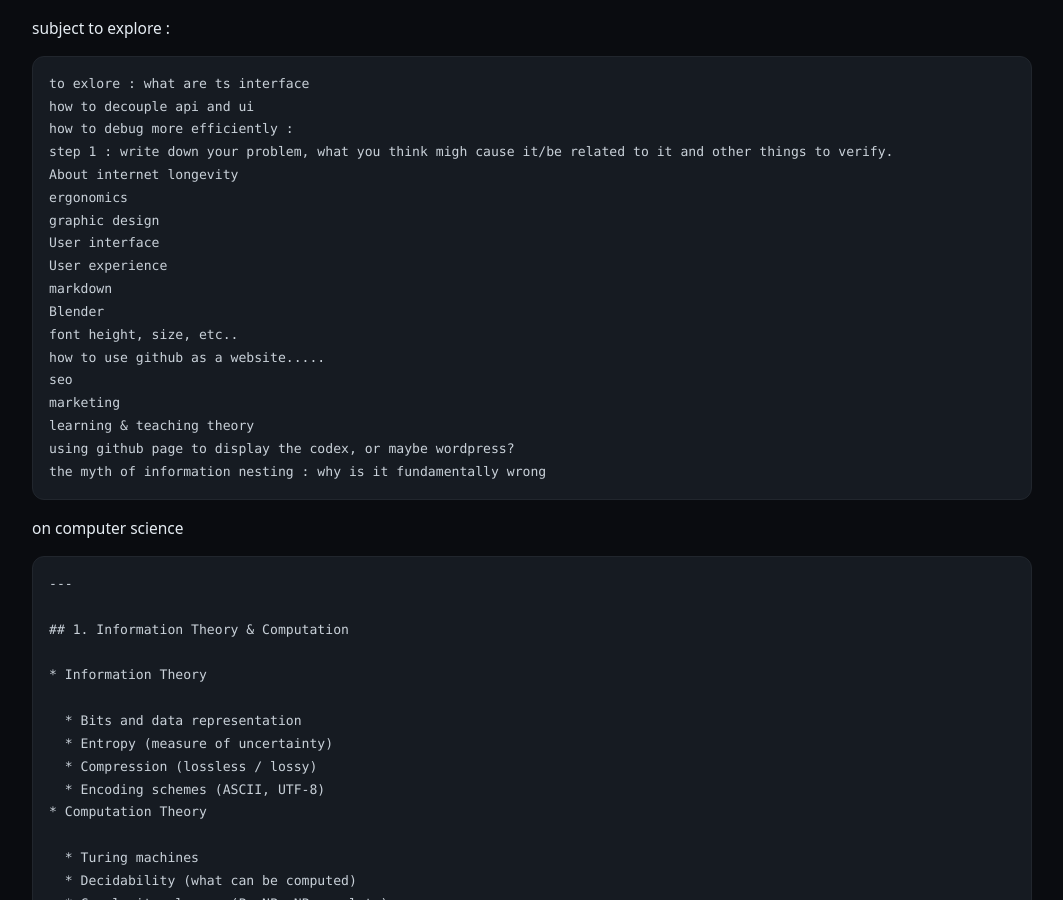
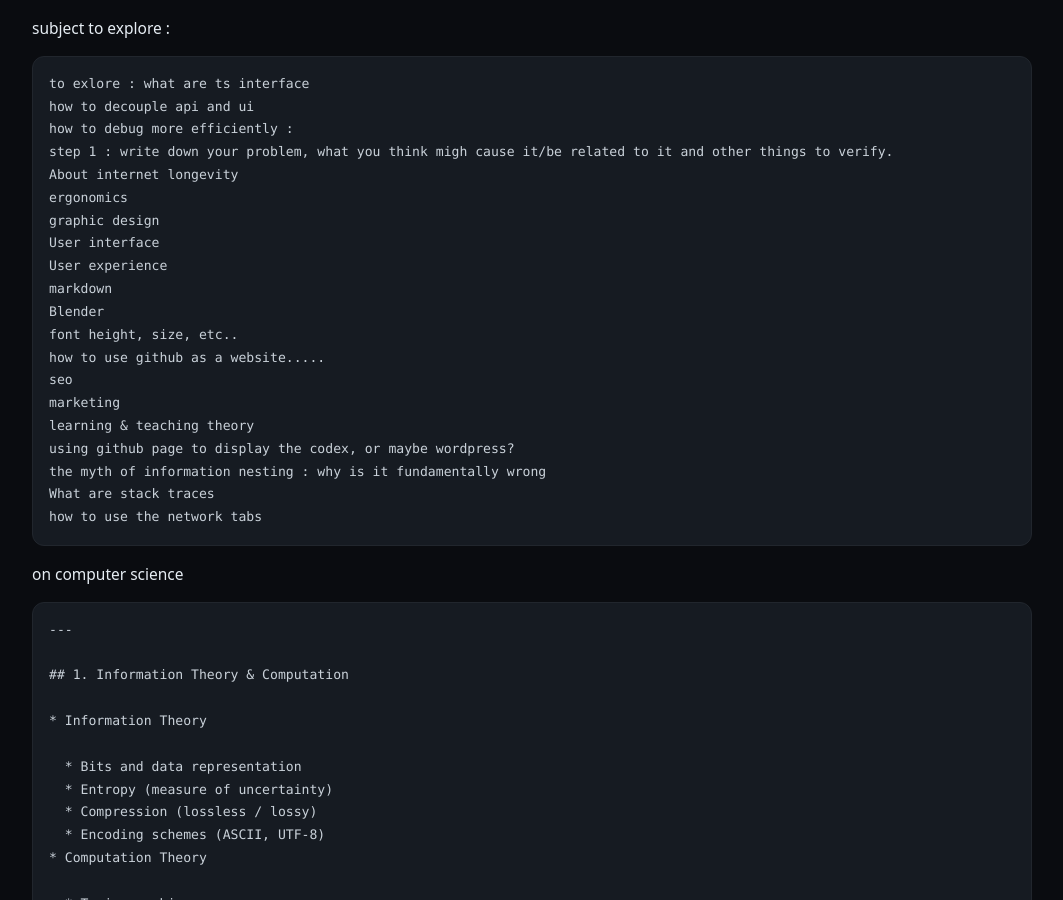
Before and after one commit to BBBB-44/_Codex, a Jekyll site: the page built from _codex/inbox.md, in a window 1280 px wide and 900 px high. Shown: the whole window, without its empty margins (108-1171 px from the left). Built offline with Jekyll 4.4.1, drawn with Linux system fonts in a browser that asks for light colours.

Commit message:
Add new topics to the inbox

````diff
--- a/_codex/inbox.md
+++ b/_codex/inbox.md
@@ -22,6 +22,8 @@ marketing
 learning & teaching theory
 using github page to display the codex, or maybe wordpress?
 the myth of information nesting : why is it fundamentally wrong
+What are stack traces
+how to use the network tabs
 ```
 on computer science
 ```
````
